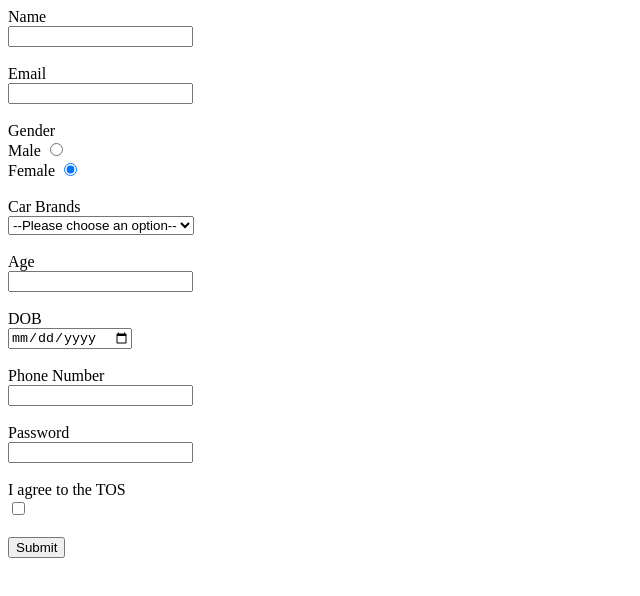
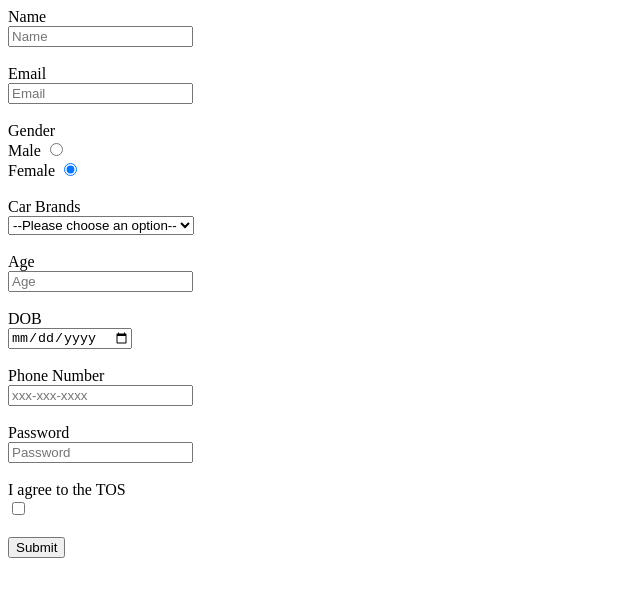
Before and after one commit to acciojob/signup-form-car-Manisha2505, a website: page main.html in a window 1280 px wide. Shown: the whole page, without its empty margins (0-640 px from the left). Drawn offline with Linux system fonts and the light colour scheme.

Commit message:
created a submission

```diff
--- a/main.html
+++ b/main.html
@@ -9,43 +9,43 @@
 <body>
 	<form method="post">
 
-		<lable for="name">Name</lable><br>
-		<input type="text" id="name" name="name" required><br><br>
+		<lable for='name'>Name</lable><br>
+		<input type="text" id="name" name="name" required placeholder="Name"><br><br>
 
-		<lable for="email">Email</lable><br>
-		<input type="text" id="email" name="email" required><br><br>
+		<lable for='email'>Email</lable><br>
+		<input type="text" id="email" name="email" placeholder="Email" required><br><br>
 
 
-			<lable for="gender">Gender</legend><br>
-			<lable for="gender_m">Male</lable>
+			<lable for='gender'>Gender</legend><br>
+			<lable for='gender_m'>Male</lable>
 			<input type="radio" id="gender_m" name="gender" value="gender_m" checked><br>
-			<lable for="gender_f">Female</lable>
+			<lable for='gender_f'>Female</lable>
 			<input type="radio" id="gender_f" name="gender" value="gender_f" checked><br><br>
 
 
-		<lable for="car">Car Brands</lable><br>
+		<lable for='cars'>Car Brands</lable><br>
 		<select id="cars" name="car">
-			<option value="choose">--Please choose an option--</option>
+			<option placeholder="--Please choose an option--">--Please choose an option--</option>
 			<option value="Verna">Varna</option>
 			<option value="Kia">Kia</option>
 			<option value="Seltos">Seltos</option>
 		</select><br><br>
 
-		<lable for="age">Age</lable><br>
-		<input type="number" id="age" name="age" required><br><br>
+		<lable for='age'>Age</lable><br>
+		<input type="number" id="age" name="age" placeholder="Age" required><br><br>
 
-		<lable for="dob">DOB</lable><br>
+		<lable for='dob'>DOB</lable><br>
 		<input type="date" id="dob" name="dob" required><br><br>
 
-		<lable for="tel">Phone Number</lable><br>
-		<input type="tel" id="tel" name="tel" required><br><br>
+		<lable for='tel'>Phone Number</lable><br>
+		<input type="tel" id="tel" name="tel" placeholder="xxx-xxx-xxxx" required><br><br>
 
-		<lable for="password">Password</lable><br>
-		<input type="password" id="password" name="password" required><br><br>
+		<lable for='password'>Password</lable><br>
+		<input type="password" id="password" name="password" placeholder="Password" required><br><br>
 
 
 
-			<lable for="tos">I agree to the TOS</lable><br>
+			<lable for='tos'>I agree to the TOS</lable><br>
 			<input type="checkbox" id="tos" name="tos" value="yes"><br><br>
 
 
```
